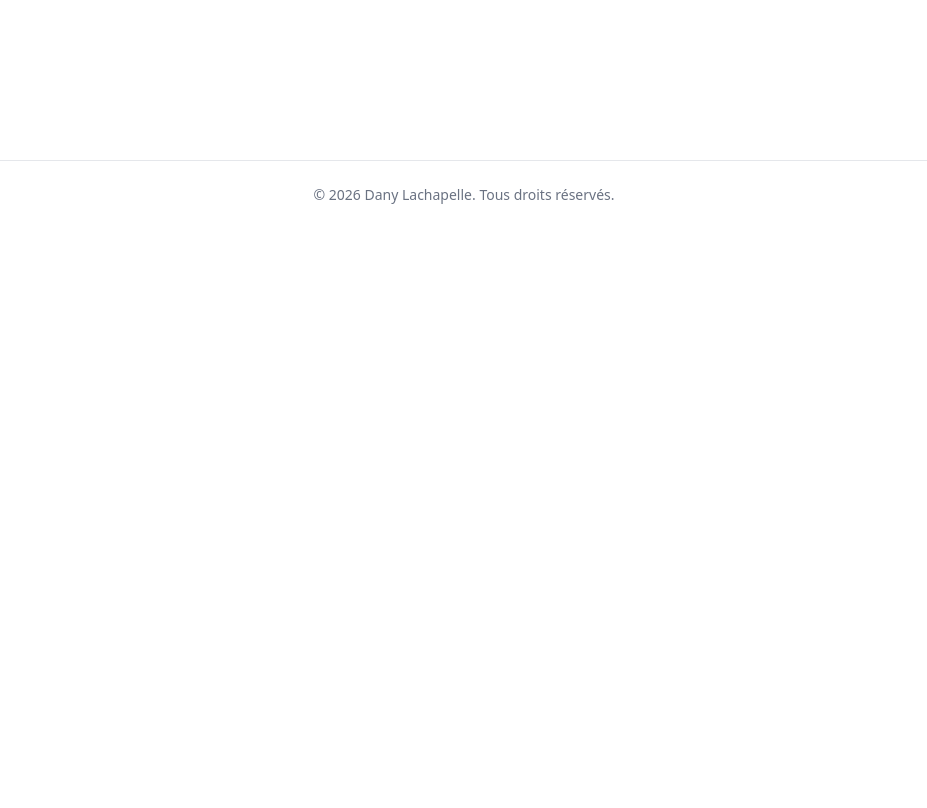
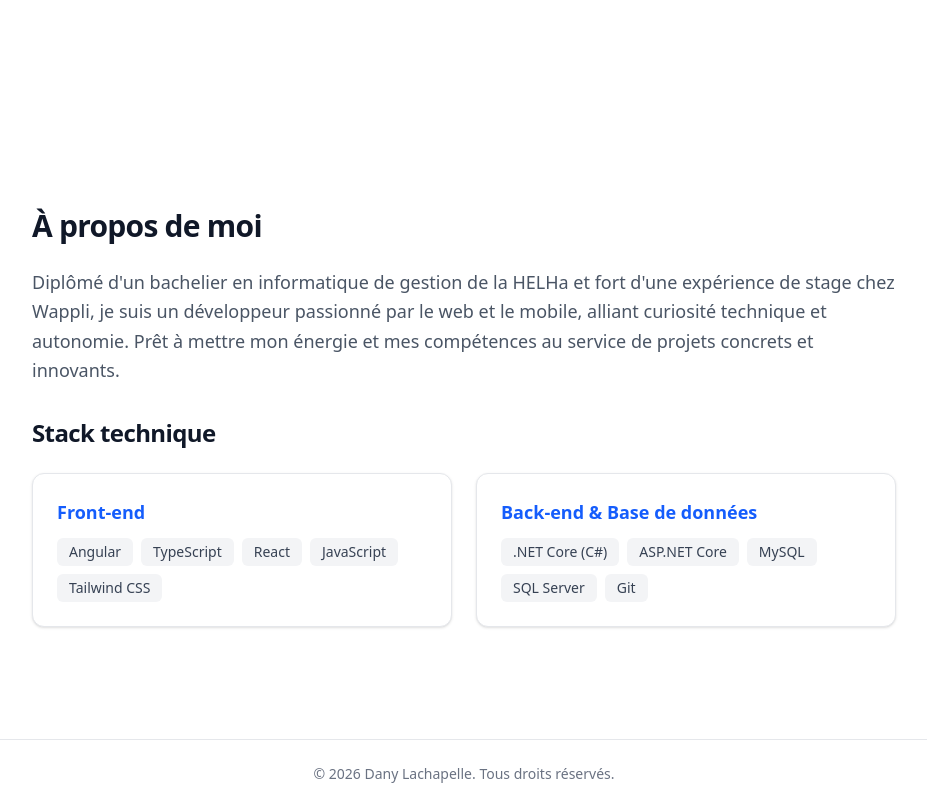
Before and after one commit to DanyLac/my_portfolio, a Next.js app: page / in a window 1280 px wide. Shown: the part 701-1509 px from the top of the page, without its empty margins (176-1103 px from the left). Before the commit the page ends 930 px from the top, so only its background shows below. Built offline with nearby package versions, Linux system fonts and the light colour scheme.

Commit message:
feat: Add About section with bio and tech stack

```diff
--- /dev/null
+++ b/app/components/About.tsx
@@ -0,0 +1,40 @@
+export default function About() {
+    return (
+        <section id="about" className="py-20 px-4 max-w-4xl mx-auto">
+            <h2 className="text-3xl font-bold tracking-tight mb-6">À propos de moi</h2>
+            <p className="text-gray-600 dark:text-gray-400 text-lg leading-relaxed mb-8">
+                Diplômé d'un bachelier en informatique de gestion de la HELHa et fort d'une expérience de stage chez Wappli,
+                je suis un développeur passionné par le web et le mobile, alliant curiosité technique et autonomie.
+                Prêt à mettre mon énergie et mes compétences au service de projets concrets et innovants.
+            </p>
+
+            <h3 className="text-2xl font-semibold tracking-tight mb-6">Stack technique</h3>
+
+            <div className="grid grid-cols-1 md:grid-cols-2 gap-6">
+                {/* Bloc Front-end */}
+                <div className="p-6 rounded-xl border border-gray-200 dark:border-gray-800 bg-white dark:bg-gray-900/50 shadow-sm">
+                    <h4 className="font-semibold text-lg mb-3 text-blue-600 dark:text-blue-400">Front-end</h4>
+                    <ul className="flex flex-wrap gap-2 text-sm text-gray-700 dark:text-gray-300">
+                        <li className="px-3 py-1 rounded-md bg-gray-100 dark:bg-gray-800">Angular</li>
+                        <li className="px-3 py-1 rounded-md bg-gray-100 dark:bg-gray-800">TypeScript</li>
+                        <li className="px-3 py-1 rounded-md bg-gray-100 dark:bg-gray-800">React</li>
+                        <li className="px-3 py-1 rounded-md bg-gray-100 dark:bg-gray-800">JavaScript</li>
+                        <li className="px-3 py-1 rounded-md bg-gray-100 dark:bg-gray-800">Tailwind CSS</li>
+                    </ul>
+                </div>
+
+                {/* Bloc Back-end & BDD */}
+                <div className="p-6 rounded-xl border border-gray-200 dark:border-gray-800 bg-white dark:bg-gray-900/50 shadow-sm">
+                    <h4 className="font-semibold text-lg mb-3 text-blue-600 dark:text-blue-400">Back-end & Base de données</h4>
+                    <ul className="flex flex-wrap gap-2 text-sm text-gray-700 dark:text-gray-300">
+                        <li className="px-3 py-1 rounded-md bg-gray-100 dark:bg-gray-800">.NET Core (C#)</li>
+                        <li className="px-3 py-1 rounded-md bg-gray-100 dark:bg-gray-800">ASP.NET Core</li>
+                        <li className="px-3 py-1 rounded-md bg-gray-100 dark:bg-gray-800">MySQL</li>
+                        <li className="px-3 py-1 rounded-md bg-gray-100 dark:bg-gray-800">SQL Server</li>
+                        <li className="px-3 py-1 rounded-md bg-gray-100 dark:bg-gray-800">Git</li>
+                    </ul>
+                </div>
+            </div>
+        </section>
+    );
+}
--- a/app/page.tsx
+++ b/app/page.tsx
@@ -1,9 +1,11 @@
 import Hero from "@/app/components/Hero";
+import About from "@/app/components/About";
 
 export default function Home() {
   return (
       <main className="flex min-h-screen flex-col items-center justify-center p-8">
           <Hero></Hero>
+          <About></About>
       </main>
   );
 }
```
